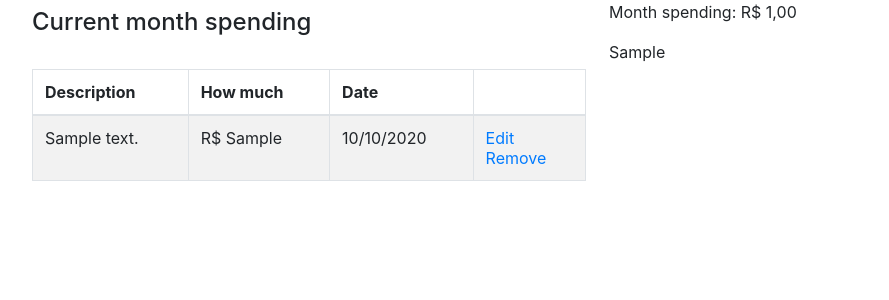
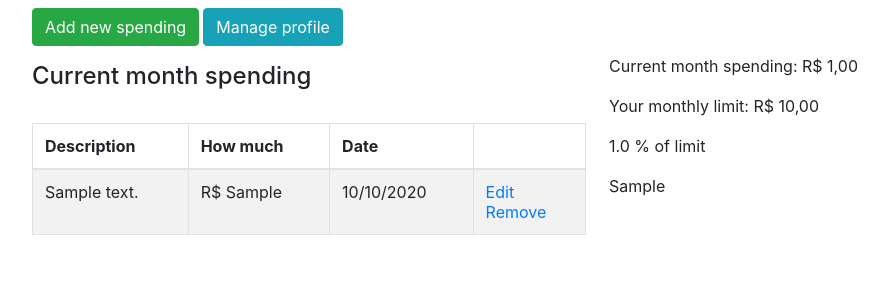
Before and after one commit to dsnunes07/spending-control, a Django app: template spendingsite/spending/templates/spending/spending_table.html in a window 1280 px wide. Shown: the part 64-364 px from the top of the page, without its empty margins (46-935 px from the left). Run offline with Django 3.2, Linux system fonts and the light colour scheme; the template is opened without the code that fills it: most values are stand-ins (such as "Sample title", 1, 10 or a date in 2020); some libraries are stand-ins or nearby versions.

Commit message:
Spendind table addons

```diff
--- a/spendingsite/spending/templates/spending/spending_table.html
+++ b/spendingsite/spending/templates/spending/spending_table.html
@@ -1,7 +1,10 @@
 {% extends "spending/base.html" %}
 {% load spending_filters %}
-
 {% block content %}
+  <div class="row p-2">
+    <a href="{% url 'spending:new_expense' %}"><button type="button" class="btn btn-success mr-1">Add new spending</button></a>
+    <a href="{% url 'spending:update_saver' request.session.saver_id %}"><button type="button" class="btn btn-info mr-1">Manage profile</button></a>
+  </div>
   <div class="row">
     <div class="col-md-6 p-2">
       <h4>Current month spending</h4>
@@ -22,8 +25,8 @@
             <td>R$ {{ expense.how_much }}</td>
             <td>{{ expense.when | date:'d/m/Y' }}</td>
             <td>
-              <a href="{% url 'spending:update' expense.id %}">Edit</a><br>
-              <a href="{% url 'spending:delete' expense.id %}">Remove</a>
+              <a href="{% url 'spending:update_expense' expense.id %}">Edit</a><br>
+              <a href="{% url 'spending:delete_expense' expense.id %}">Remove</a>
             </td>
           </tr>
         {% endfor %}
@@ -31,7 +34,18 @@
       </table>
     </div>
     <div class="col-md-6">
-      <p>Month spending: {{ total_amount|brazilian_currency }}</p>
+      <p>
+        Current month spending:
+        {% if exceeds_limit %}
+          <span class="text-danger">
+        {% else %}
+          <span>
+        {% endif %}
+        {{ total_amount|brazilian_currency }}
+        </span>
+      </p>
+      <p>Your monthly limit: {{ monthly_limit|brazilian_currency }}</p>
+      <p> {{ limit_percentual|two_decimal_places }} % of limit</p>
       {{ chart_html | safe }}
     </div>
   </div>
```
